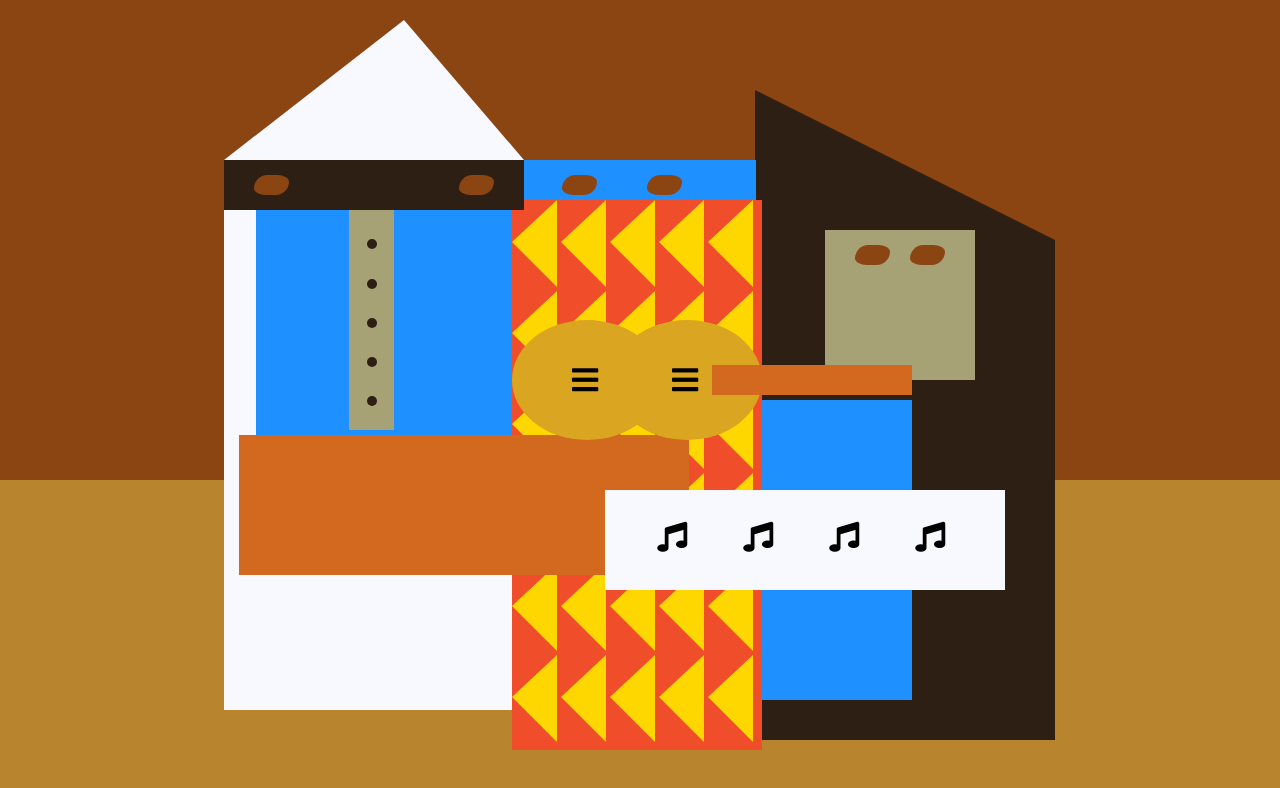
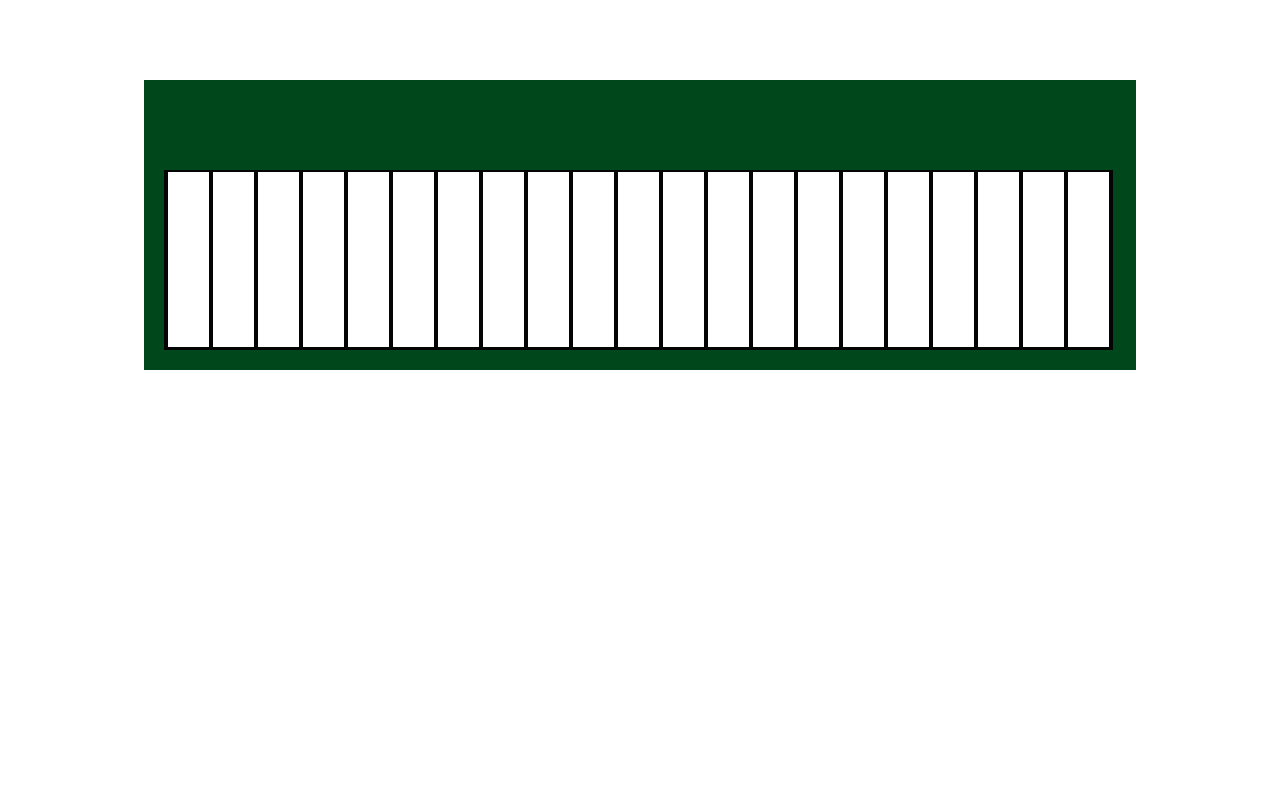
Before and after one commit to gus-rdz/technical-documentation-page, a plain HTML site: page index.html in a window 1280 px wide. Drawn offline with Linux system fonts and the light colour scheme.

Commit message:
started building the piano

```diff
--- a/index.html
+++ b/index.html
@@ -163,7 +163,7 @@
     </main> -->
 
     <!-- Picasso Painting -->
-    <div id="back-wall"></div>
+    <!-- <div id="back-wall"></div>
     <div class="characters">
       <div id="offwhite-character">
         <div id="white-hat"></div>
@@ -243,6 +243,33 @@
           <div id="guitar-neck"></div>
         </div>
       </div>
+    </div> -->
+
+    <!-- Piano -->
+    <div id="piano">
+      <div class="keys">
+        <div class="key"></div>
+        <div class="key black--key"></div>
+        <div class="key black--key"></div>
+        <div class="key"></div>
+        <div class="key black--key"></div>
+        <div class="key black--key"></div>
+        <div class="key black--key"></div>
+        <div class="key"></div>
+        <div class="key black--key"></div>
+        <div class="key black--key"></div>
+        <div class="key"></div>
+        <div class="key black--key"></div>
+        <div class="key black--key"></div>
+        <div class="key black--key"></div>
+        <div class="key"></div>
+        <div class="key black--key"></div>
+        <div class="key black--key"></div>
+        <div class="key"></div>
+        <div class="key black--key"></div>
+        <div class="key black--key"></div>
+        <div class="key black--key"></div>
+      </div>
     </div>
   </body>
 </html>
--- a/style.css
+++ b/style.css
@@ -157,7 +157,7 @@ tr.data td:last-of-type {
 } */
 
 /* Picasso Painting */
-body {
+/* body {
   background-color: rgb(184, 132, 46);
 }
 
@@ -411,4 +411,39 @@ body {
 
 .fas {
   font-size: 30px;
+} */
+
+/* Piano */
+html {
+  box-sizing: border-box;
 }
+
+*,
+*::before,
+*::after {
+  box-sizing: inherit;
+}
+
+#piano {
+  background-color: #00471b;
+  width: 992px;
+  height: 290px;
+  margin: 80px auto;
+  padding: 90px 20px 0 20px;
+}
+
+.keys {
+  background-color: #040404;
+  width: 949px;
+  height: 180px;
+  padding-left: 2px;
+}
+
+.key {
+  background-color: #ffffff;
+  position: relative;
+  width: 41px;
+  height: 175px;
+  margin: 2px;
+  float: left;
+}
```
